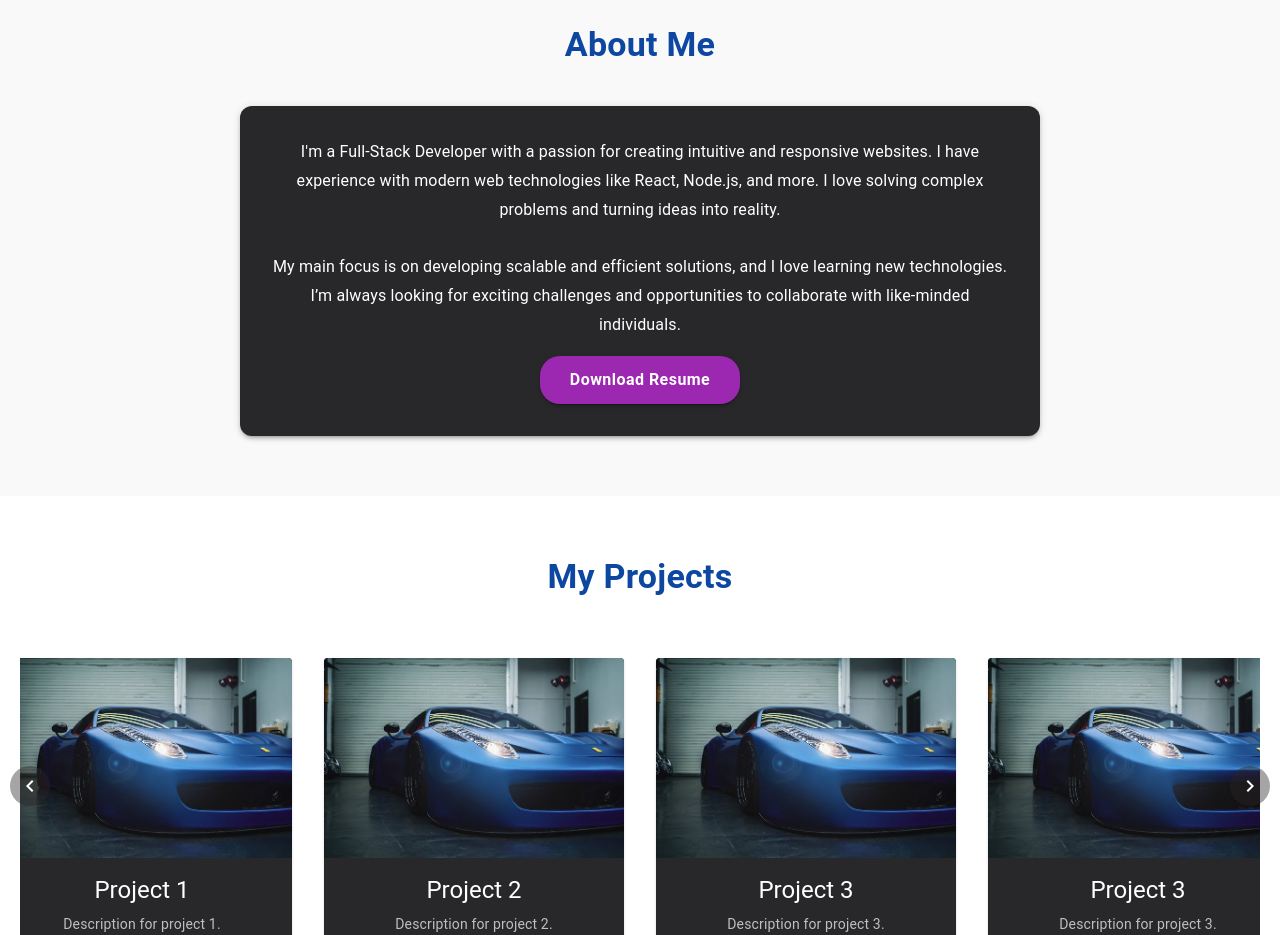
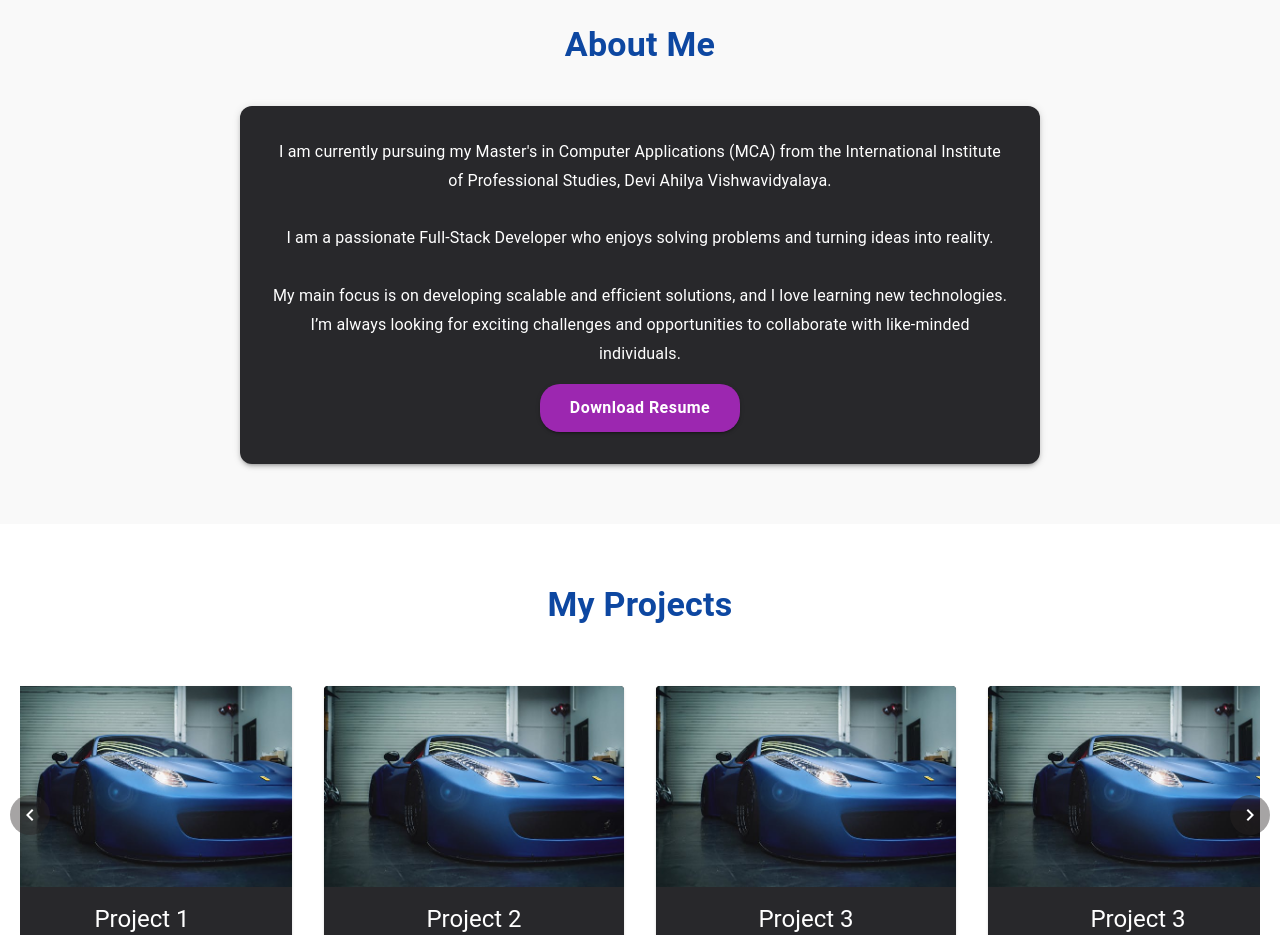
Before and after one commit to Aadarshk11/Aadarsh-Portfolio11, a Next.js app: page / in a window 1280 px wide. Shown: the part 940-1875 px from the top of the page. Built offline with nearby package versions, Linux system fonts and the light colour scheme.

Commit message:
resume button and content

```diff
--- a/src/app/components/AboutMe.js
+++ b/src/app/components/AboutMe.js
@@ -63,9 +63,8 @@ const AboutMe = () => {
           }}
         >
           <Typography variant="body1" paragraph sx={{ color: "#FFFFFF", lineHeight: 1.8 }}>
-            I'm a Full-Stack Developer with a passion for creating intuitive and responsive
-            websites. I have experience with modern web technologies like React, Node.js,
-            and more. I love solving complex problems and turning ideas into reality.
+          I am currently pursuing my Master's in Computer Applications (MCA) from the International Institute of Professional Studies, Devi Ahilya Vishwavidyalaya.<br></br><br></br>
+          I am a passionate Full-Stack Developer who enjoys solving problems and turning ideas into reality.
             <br></br><br></br>My main focus is on developing scalable and efficient solutions, and I love learning new technologies. I’m always looking for exciting challenges and opportunities to collaborate with like-minded individuals.
           </Typography>
           <Button
@@ -77,12 +76,14 @@ const AboutMe = () => {
               fontSize: "1rem",
               fontWeight: 600,
               textTransform: "none",
-
               "&:hover": {
                 animation: "none",
                 transform: "scale(1.05)",
               },
             }}
+            href="/1719220217986.pdf"
+            target="_blank"
+            download
           >
             Download Resume
           </Button>
```
Also changed, not shown: 1 other file (tests, documents, lock files or other folders).
